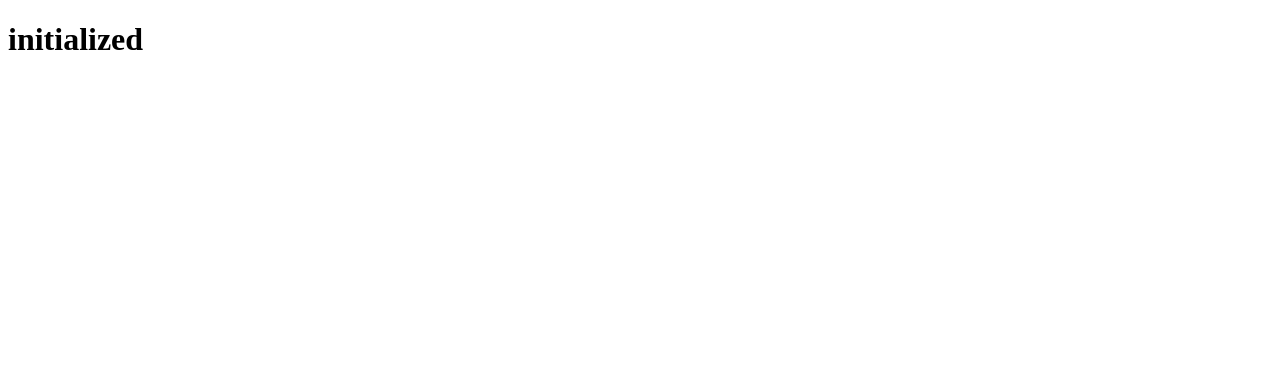
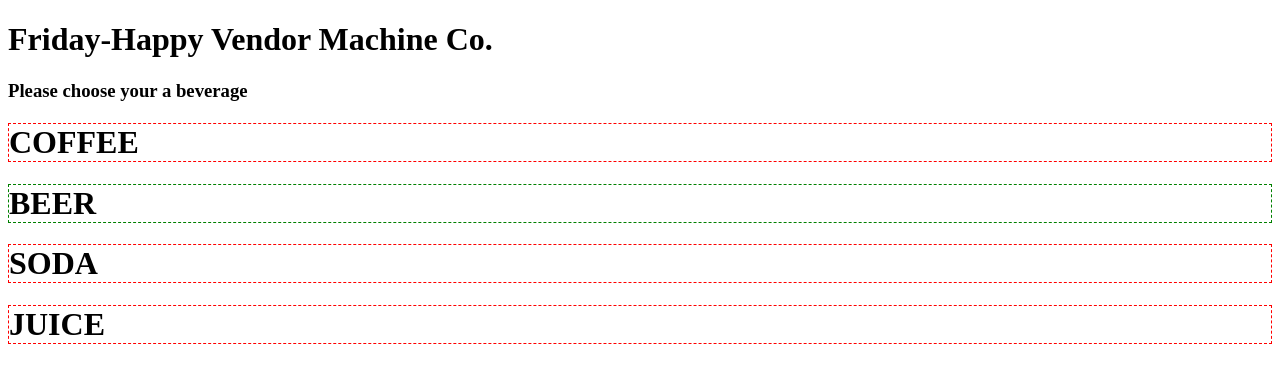
Before and after one commit to seanlon/demo-angular-app, an Angular app: page / in a window 1280 px wide. Shown: the top 374 px of the page. Built offline with nearby package versions, Linux system fonts and the light colour scheme.

Commit message:
vendor drink machine app

```diff
--- a/src/app/app.component.css
+++ b/src/app/app.component.css
@@ -0,0 +1,7 @@
+.select-drink{
+    border: red 1px dashed;
+    cursor:pointer;
+}
+.select-drink.discount{
+    border: green 1px dashed;
+}
--- a/src/app/app.component.html
+++ b/src/app/app.component.html
@@ -1,3 +1,7 @@
-<h1>
-  {{title}}
-</h1>
+<h1> Friday-Happy Vendor Machine Co. </h1>
+<h3>Please choose your a beverage</h3>
+
+<h1 class="select-drink"><a> COFFEE</a></h1>
+<h1 class="select-drink discount"><a> BEER</a></h1>
+<h1 class="select-drink"><a> SODA</a></h1>
+<h1 class="select-drink"><a> JUICE</a></h1>
--- a/src/app/app.component.ts
+++ b/src/app/app.component.ts
@@ -1,11 +1,14 @@
 import { Component } from '@angular/core';
-import { ClassAbcDescriptor } from './decorator/class/ClassAbcDescriptor';
-import { MethodAbcDescriptor } from './decorator/method/MethodAbcDescriptor';
-import { PropertyAbcDescriptor } from './decorator/property/PropertyAbcDescriptor';
+import { ClassDiscountDescriptor } from './decorator/class/ClassDiscountDescriptor';
+import { MethodDiscountDescriptor } from './decorator/method/MethodDiscountDescriptor';
+import { PropertyDiscountDescriptor } from './decorator/property/PropertyDiscountDescriptor';
+import { HostListener } from '@angular/core';
+
 
 //class-level
-@ClassAbcDescriptor({
-  anyProperty:"anyValue"
+@ClassDiscountDescriptor({
+  allowGroup: "BEER",
+  allowRate: "25%"
 })
 @Component({
   selector: 'app-root',
@@ -15,17 +18,15 @@ import { PropertyAbcDescriptor } from './decorator/property/PropertyAbcDescripto
 export class AppComponent {
 
   //property-level
-  @PropertyAbcDescriptor
-  title ;
+  @PropertyDiscountDescriptor
+  private discountItem;
 
   constructor() { }
-
-  ngOnInit() {
-    this.doNothing();
-  }
+  ngOnInit() { }
 
   //method-level
-  @MethodAbcDescriptor('abc')
-  doNothing() { }
+  @HostListener('click', ['$event'])
+  @MethodDiscountDescriptor( {})
+  performClickHandler() { }
 
 }
--- a/src/app/class/Log.class.ts
+++ b/src/app/class/Log.class.ts
@@ -1,7 +1,5 @@
 
-import { LogHelper } from '../decorator/log.class.decorator'
 
-@LogHelper("Yoo")
 export class Logger{
     private message:string;
 
--- a/src/app/decorator/class/ClassAbcDescriptor.ts
+++ /dev/null
@@ -1,6 +0,0 @@
-export function ClassAbcDescriptor(message) {
-    console.log('ClassAbcDescriptor ');
-    return function (target) {
-        console.log('Our decorated class', target);
-    }
-}
--- /dev/null
+++ b/src/app/decorator/class/ClassDiscountDescriptor.ts
@@ -0,0 +1,15 @@
+export function ClassDiscountDescriptor(payloadRequest) {
+
+    return function (target) {
+
+        target.constructor.prototype.ngOnDestroy = function () {
+            payloadRequest.machineStopDate = new Date();
+            Object.defineProperty(target, 'discountItem', { value: payloadRequest, writable: true });
+        }
+        const discountItem = { value: payloadRequest, writable: false };
+        Object.defineProperty(target, 'discountItem', discountItem);
+
+    }
+
+
+}
--- a/src/app/decorator/method/MethodAbcDescriptor.ts
+++ /dev/null
@@ -1,12 +0,0 @@
-
-export function MethodAbcDescriptor(payloadRequest: any): MethodDecorator {
-    return function (target: any, propertyKey: string, descriptor: PropertyDescriptor) {
-        const designatedMethod = descriptor.value;
-        descriptor.value = function (...args) {
-            console.log('MethodAbcDescriptor ');
-            designatedMethod.apply(this, args);
-        };
-        console.log('MethodAbcDescriptor descriptor', descriptor.value);
-        return descriptor;
-    }
-};
--- /dev/null
+++ b/src/app/decorator/method/MethodDiscountDescriptor.ts
@@ -0,0 +1,24 @@
+
+export function MethodDiscountDescriptor(payloadRequest: any): MethodDecorator {
+
+    return function (target: any, propertyKey: string, descriptor: PropertyDescriptor) {
+
+        const designatedMethod = descriptor.value;
+        descriptor.value = function (args: Event) {
+            const classInstance = target;
+            const clickedDom: HTMLElement = <HTMLElement>event.target;
+            const allowedGroup = `${classInstance.discountItem.allowGroup}`;
+            const allowedRate = `${classInstance.discountItem.allowRate}`;
+            if (clickedDom.innerText == allowedGroup) {
+                alert(`Okay you get ${allowedRate} discount on this drink today `);
+            }
+            else {
+                alert('Sorry no discount for this drink');
+            }
+            designatedMethod.apply(this, args);
+        };
+        return descriptor;
+
+
+    }
+};
--- a/src/app/decorator/property/PropertyAbcDescriptor.ts
+++ /dev/null
@@ -1,9 +0,0 @@
-export function PropertyAbcDescriptor(target, key) {
-    console.log('PropertyAbcDescriptor ');
-    console.log('PropertyAbcDescriptor target', target);
-    console.log('PropertyAbcDescriptor key', key);
-
-    Object.defineProperty(target, key, { value: 'initialized', writable: false });
-    console.log('PropertyAbcDescriptor key', Object.getOwnPropertyDescriptor(target, key));
-
-}
--- /dev/null
+++ b/src/app/decorator/property/PropertyDiscountDescriptor.ts
@@ -0,0 +1,9 @@
+export function PropertyDiscountDescriptor(target, key) {
+    window.setTimeout(() => {
+        const machineStartDate = { machineStartDate: new Date() };
+        const discountItem = Object.assign(target.constructor.discountItem, machineStartDate);
+        const item = { writable: false, value: discountItem };
+        Object.defineProperty(target, key, item);
+    }, 0)
+
+}
```
